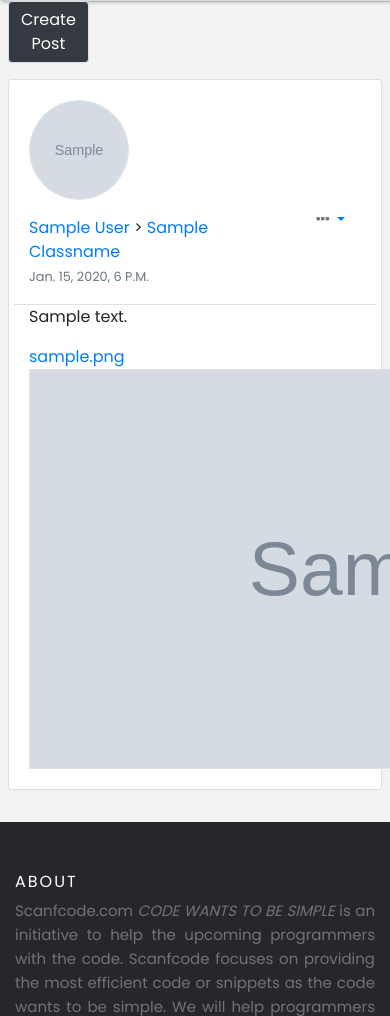
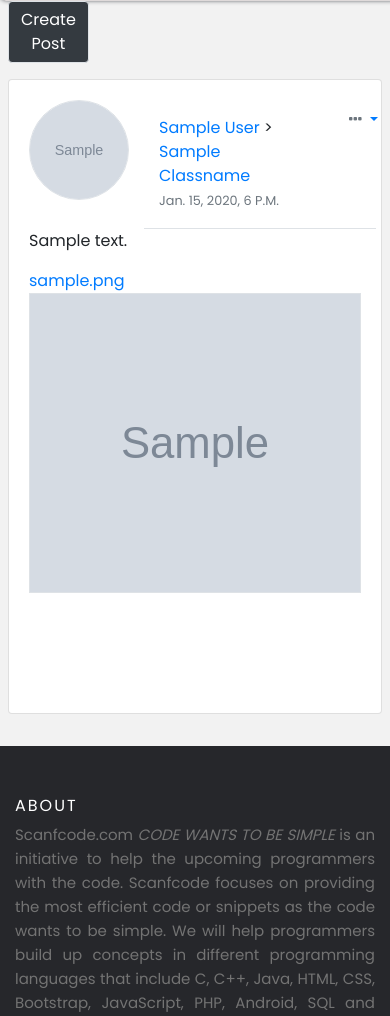
Before and after one commit to wendell1101/Learning-Management-System, a Django app: page / in a window 390 px wide; the page is wider, and only the part inside the window is pictured. Shown: the part 685-1701 px from the top of that part. Run offline with Django 3.2, Linux system fonts and the light colour scheme; a user stored in the database is signed in; tables that the repository leaves empty hold one stand-in row (values such as "Sample post"); grey boxes marked "Sample" are stand-in pictures; some libraries are stand-ins or nearby versions.

Commit message:
edit media query of post

```diff
--- a/PUP_LMS/settings.py
+++ b/PUP_LMS/settings.py
@@ -24,10 +24,10 @@ BASE_DIR = os.path.dirname(os.path.dirname(os.path.abspath(__file__)))
 SECRET_KEY = '5o(7c&&qq%sh1h!5s%$vcyy#ct^2@=st#2n#sff+#&doa!e-v^'
 
 # SECURITY WARNING: don't run with debug turned on in production!
-DEBUG = False
+DEBUG = True
 
 
-ALLOWED_HOSTS = ['future-academy.herokuapp.com',]
+# ALLOWED_HOSTS = ['future-academy.herokuapp.com',]
 
 
 # Application definition
--- a/system/static/system/css/main.css
+++ b/system/static/system/css/main.css
@@ -219,11 +219,17 @@ button{
     border:none!important
 }
 /*media queries*/
-@media(max-width:1000px){
-
+@media(max-width:720px){
+    .post-image{
+        width:100%!important;
+        height:300px!important;
+    }
+    .post-text{
+        width:100%!important;
+    }
 }
-@media(min-width:900px){
+/* @media(min-width:900px){
     .front-container{
         grid-md
     }
-}
+}  */
--- a/system/templates/system/index.html
+++ b/system/templates/system/index.html
@@ -44,13 +44,13 @@
               {%if post.classname in user_classname_list or post.classname in class_author%}
                 <div class="card card-body mb-2">
                   <div class="row d-flex "style="flex-wrap:no-wrap">
-                    <div class="col" style="flex:1">
+                    <div class="col profile-container" style="flex:1">
                       <div style="width:100px; height:100px;">
                         <img src="{{post.author.profile.profile_image.url}}" class="rounded-circle border"
                         style="width:100%; height:100%">
                       </div>
                     </div>
-                    <div class="col"style="flex:10">
+                    <div class="col post-container"style="flex:10">
                       <div class="row border-bottom">
                         <div class="col">
                           <p class="text-capitalize mt-3">
@@ -77,23 +77,27 @@
                         </div>
                       </div>
 
+
+                    </div>
+                  </div>
                    <div class="row">
                           <div class="col"style="z-index:1">
-                          <p class="text-lead">{{post.content}}</p>
+                            <div class="d-flex justify-content-center"style="width:100%">
+                              <p class="text-lead justify-content-center post-text" style="width:75%">{{post.content}}</p>
+                            </div>
+
                             {%if post.attachment%}
                               <a href="{{post.attachment.url}}">{{post.attachment}}</a>
                             {%endif%}
                             {%if post.image%}
-                            <div class="border d-flex" style="width:700px;height:400px">
-                              <img src="{{post.image.url}}" style="width:100%; height:100%">
+                              <div class="d-flex justify-content-center" style="width:100%;height:400px">
+                                <img src="{{post.image.url}}" class="border post-image"style="width:75%; height:100%">
                               </div>
                             {%endif%}
                           </div>
                         </div>
                 </div>
-                  </div>
 
-                </div>
               {%endif%}
 
             {% endfor %}
```
Also changed, not shown: media/image_attachments/everything-will-be-alright-24249842_iPzleoE.png (added). Lines whose indentation alone changed are shown as unchanged.
